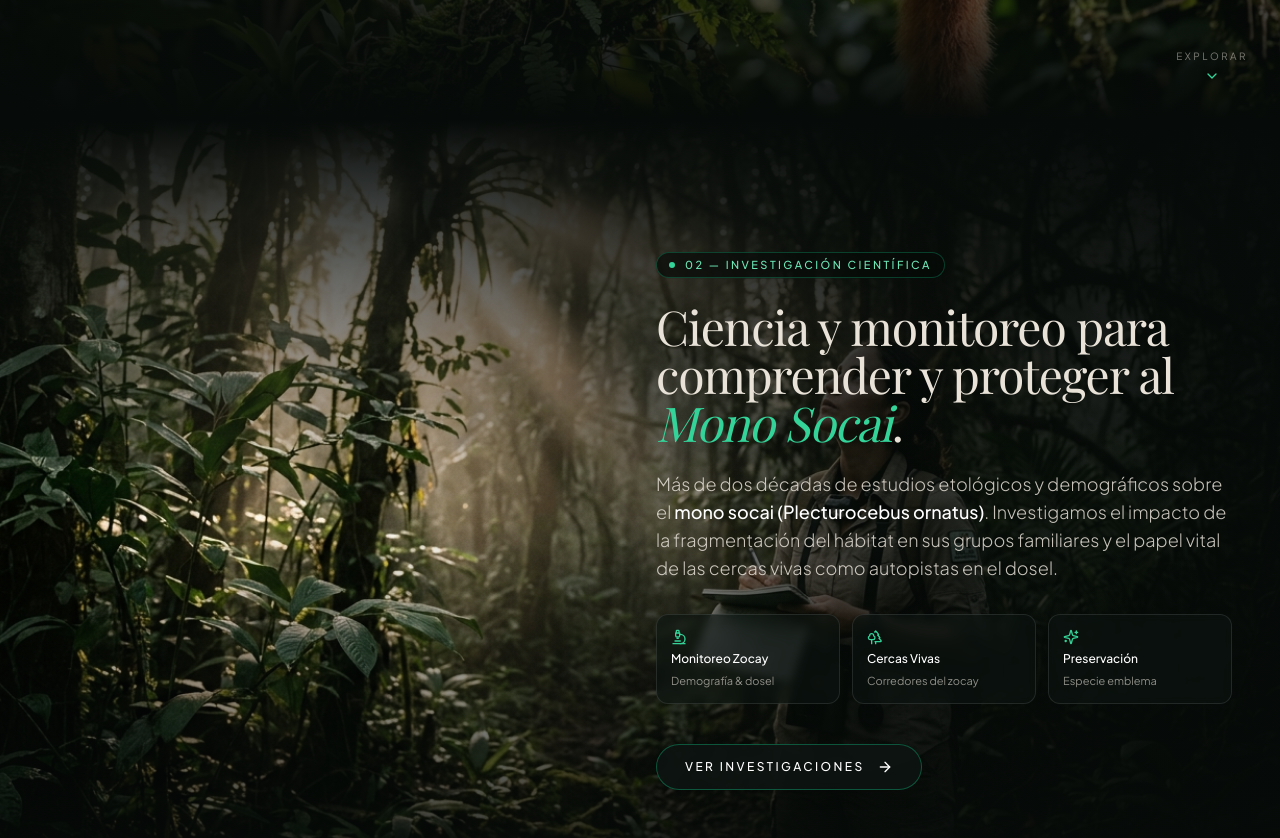
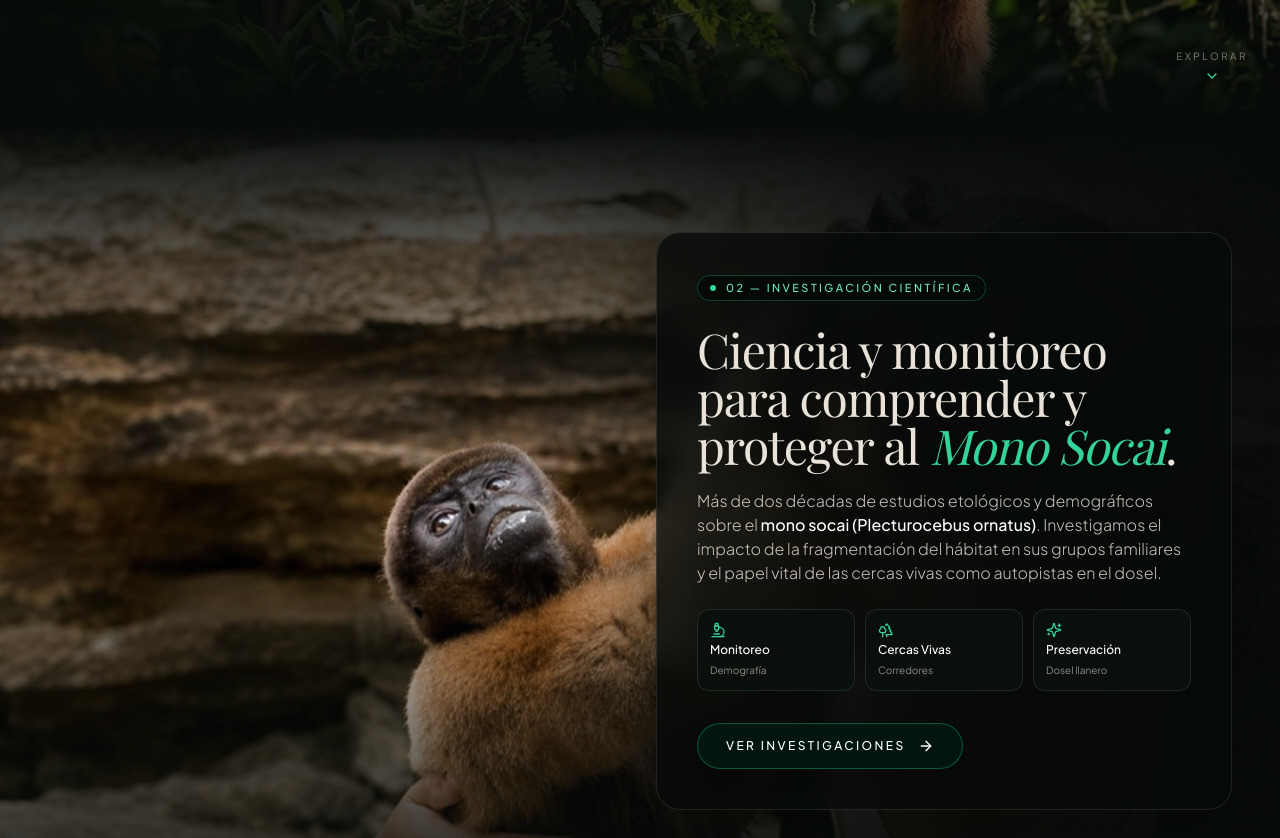
Before and after one commit to alexis2487/ZocayProject-Page, a React (Vite) app: page / in a window 1280 px wide. Shown: the part 680-1518 px from the top of the page. Built offline with nearby package versions, Linux system fonts and the light colour scheme; a web font is replaced by a local one.

Commit message:
feat: update Section 02 Investigación image with authentic field research photo ban.jpeg

```diff
--- a/src/components/HomeResearch.tsx
+++ b/src/components/HomeResearch.tsx
@@ -8,24 +8,24 @@ export const HomeResearch: React.FC = () => {
       id="seccion-investigacion"
       className="relative min-h-screen w-full flex items-center justify-end overflow-hidden bg-[#060a08]"
     >
-      {/* Background Image: Scientific Fieldwork in Llanos Canopy */}
+      {/* Background Image: Authentic Primate Field Research ban.jpeg */}
       <div className="absolute inset-0 w-full h-full">
         <img
           src="/images/investigacion-campo.jpg"
-          alt="Bióloga e investigadora realizando trabajo de campo y monitoreo del mono socai en el dosel de los Llanos Orientales"
-          className="w-full h-full object-cover object-center lg:object-[35%_center]"
+          alt="Dra. Xyomara Carretero-Pinzón en trabajo de campo e investigación con primates en Colombia"
+          className="w-full h-full object-cover object-[25%_center] sm:object-[28%_center] lg:object-[20%_center]"
           loading="lazy"
         />
-        {/* Cinematic Gradients tailored for right-aligned text */}
-        <div className="absolute inset-0 bg-gradient-to-l from-[#060a08]/95 via-[#060a08]/65 to-transparent lg:w-[65%] lg:left-auto lg:right-0" />
+        {/* Cinematic Vignettes and Gradients */}
+        <div className="absolute inset-0 bg-gradient-to-l from-[#060a08]/95 via-[#060a08]/75 to-transparent lg:w-[60%] lg:left-auto lg:right-0" />
         <div className="absolute inset-0 bg-gradient-to-b from-[#060a08] via-transparent to-[#060a08] h-full" />
       </div>
 
-      {/* Main Content: Right-Aligned Asymmetrical Editorial Composition */}
+      {/* Main Content: Right-Aligned Asymmetrical Editorial Composition with Frosted Card */}
       <div className="relative z-10 max-w-7xl mx-auto px-6 md:px-12 w-full py-28 flex justify-end">
-        <div className="max-w-xl lg:ml-auto">
+        <div className="max-w-xl lg:ml-auto p-8 sm:p-10 rounded-3xl bg-[#060a08]/75 backdrop-blur-md border border-white/10 shadow-2xl">
           {/* Chapter Tag */}
-          <div className="inline-flex items-center gap-2.5 px-3 py-1 rounded-full border border-emerald-500/30 bg-[#060a08]/70 backdrop-blur-md mb-6">
+          <div className="inline-flex items-center gap-2.5 px-3 py-1 rounded-full border border-emerald-500/30 bg-[#060a08]/80 backdrop-blur-md mb-6">
             <span className="w-1.5 h-1.5 rounded-full bg-emerald-400" />
             <span className="text-[11px] uppercase tracking-[0.22em] text-emerald-300 font-sans font-medium">
               02 — INVESTIGACIÓN CIENTÍFICA
@@ -33,31 +33,31 @@ export const HomeResearch: React.FC = () => {
           </div>
 
           {/* Headline */}
-          <h2 className="text-3xl sm:text-4xl lg:text-5xl font-serif text-[#e8e2d8] leading-[1.15] tracking-tight font-normal mb-6">
+          <h2 className="text-3xl sm:text-4xl lg:text-5xl font-serif text-[#e8e2d8] leading-[1.15] tracking-tight font-normal mb-5">
             Ciencia y monitoreo para comprender y proteger al <span className="italic text-emerald-400">Mono Socai</span>.
           </h2>
 
-          {/* Short Description focused on Mono Zocay */}
-          <p className="text-base sm:text-lg text-[#e8e2d8]/85 font-sans font-light leading-relaxed mb-8">
+          {/* Short Description */}
+          <p className="text-sm sm:text-base text-[#e8e2d8]/85 font-sans font-light leading-relaxed mb-6">
             Más de dos décadas de estudios etológicos y demográficos sobre el <strong className="text-white font-medium">mono socai (Plecturocebus ornatus)</strong>. Investigamos el impacto de la fragmentación del hábitat en sus grupos familiares y el papel vital de las cercas vivas como autopistas en el dosel.
           </p>
 
           {/* Clean Scientific Focus Badges */}
-          <div className="grid grid-cols-3 gap-3 mb-10 text-xs">
-            <div className="p-3.5 rounded-xl border border-white/10 bg-[#0d1512]/60 backdrop-blur-sm flex flex-col gap-1.5">
+          <div className="grid grid-cols-3 gap-2.5 mb-8 text-xs">
+            <div className="p-3 rounded-xl border border-white/10 bg-[#0d1512]/60 backdrop-blur-sm flex flex-col gap-1">
               <Microscope className="w-4 h-4 text-emerald-400" />
-              <span className="text-white font-medium">Monitoreo Zocay</span>
-              <span className="text-[11px] text-[#e8e2d8]/60">Demografía & dosel</span>
+              <span className="text-white font-medium text-[11px] sm:text-xs">Monitoreo</span>
+              <span className="text-[10px] text-[#e8e2d8]/60">Demografía</span>
             </div>
-            <div className="p-3.5 rounded-xl border border-white/10 bg-[#0d1512]/60 backdrop-blur-sm flex flex-col gap-1.5">
+            <div className="p-3 rounded-xl border border-white/10 bg-[#0d1512]/60 backdrop-blur-sm flex flex-col gap-1">
               <Trees className="w-4 h-4 text-emerald-400" />
-              <span className="text-white font-medium">Cercas Vivas</span>
-              <span className="text-[11px] text-[#e8e2d8]/60">Corredores del zocay</span>
+              <span className="text-white font-medium text-[11px] sm:text-xs">Cercas Vivas</span>
+              <span className="text-[10px] text-[#e8e2d8]/60">Corredores</span>
             </div>
-            <div className="p-3.5 rounded-xl border border-white/10 bg-[#0d1512]/60 backdrop-blur-sm flex flex-col gap-1.5">
+            <div className="p-3 rounded-xl border border-white/10 bg-[#0d1512]/60 backdrop-blur-sm flex flex-col gap-1">
               <Sparkles className="w-4 h-4 text-emerald-400" />
-              <span className="text-white font-medium">Preservación</span>
-              <span className="text-[11px] text-[#e8e2d8]/60">Especie emblema</span>
+              <span className="text-white font-medium text-[11px] sm:text-xs">Preservación</span>
+              <span className="text-[10px] text-[#e8e2d8]/60">Dosel llanero</span>
             </div>
           </div>
 
@@ -65,7 +65,7 @@ export const HomeResearch: React.FC = () => {
           <div>
             <Link
               to="/investigacion"
-              className="inline-flex items-center gap-3 px-7 py-3.5 rounded-full text-xs uppercase tracking-[0.2em] font-medium text-white border border-emerald-500/40 bg-[#0d1512]/80 backdrop-blur-sm hover:bg-emerald-400 hover:text-emerald-950 hover:border-emerald-400 transition-all duration-300 group shadow-lg"
+              className="inline-flex items-center gap-3 px-7 py-3.5 rounded-full text-xs uppercase tracking-[0.2em] font-medium text-white border border-emerald-500/40 bg-emerald-950/40 backdrop-blur-sm hover:bg-emerald-400 hover:text-emerald-950 hover:border-emerald-400 transition-all duration-300 group shadow-lg"
             >
               <span>Ver investigaciones</span>
               <ArrowRight className="w-4 h-4 transition-transform duration-300 group-hover:translate-x-1" />
```
Also changed, not shown: public/images/investigacion-campo.jpg.
